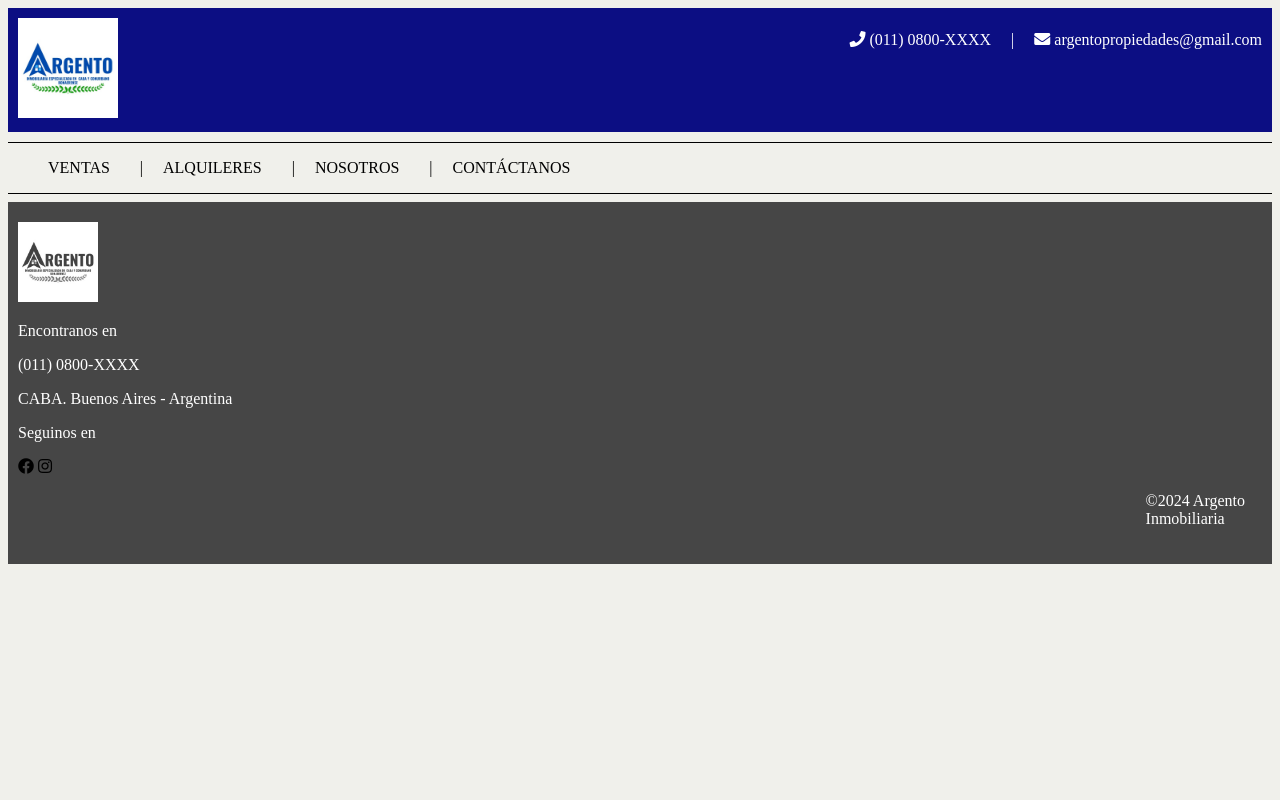
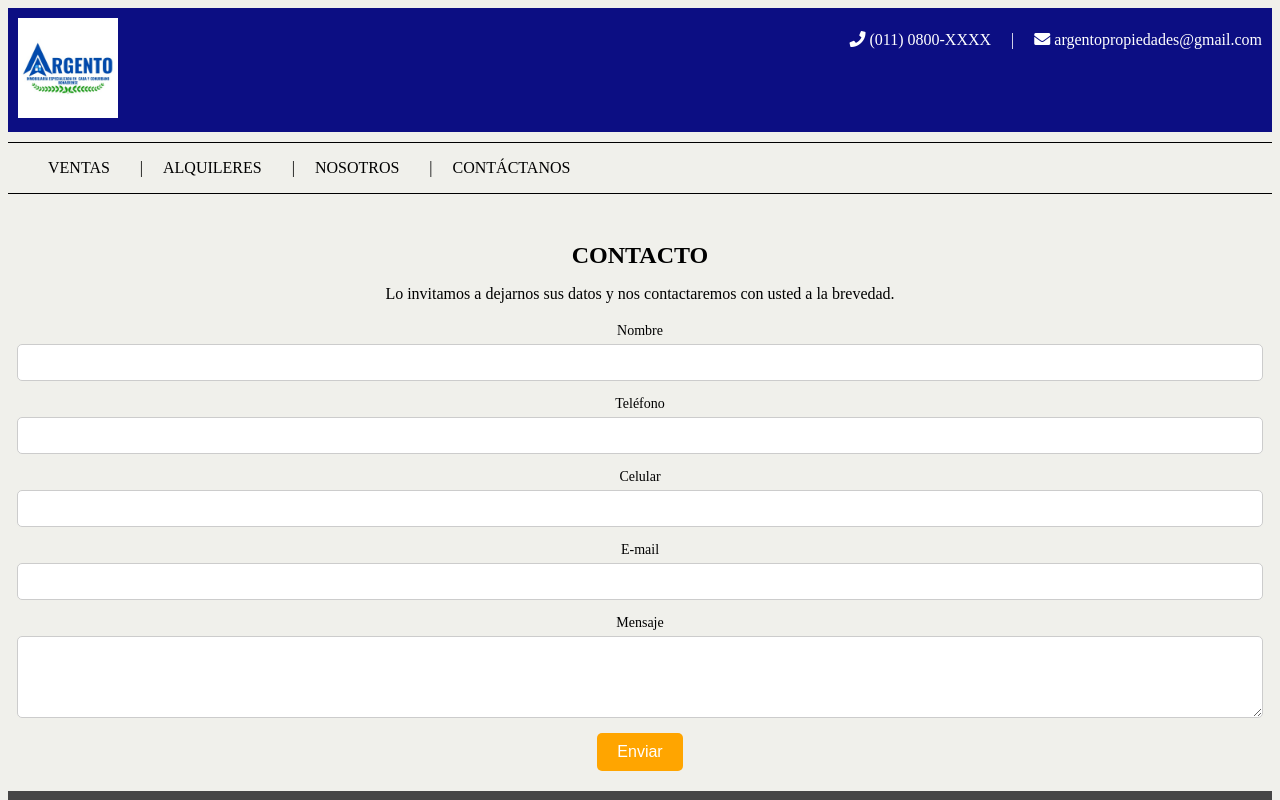
Before and after one commit to Ryu22/dis-oydesarrolloweb, a plain HTML site: page Argento Inmobiliaria/contáctanos.html in a window 1280 px wide. Shown: the top 800 px of the page. Drawn offline with Linux system fonts and the light colour scheme.

Commit message:
contactos

```diff
--- a/Argento Inmobiliaria/contáctanos.html
+++ b/Argento Inmobiliaria/contáctanos.html
@@ -32,6 +32,24 @@
     </ul>
     <hr>
 
+    <section class="contact-section">
+      <h1>CONTACTO</h1>
+      <p>Lo invitamos a dejarnos sus datos y nos contactaremos con usted a la brevedad.</p>
+      <form action="#" method="post">
+          <label for="nombre">Nombre</label>
+          <input type="text" id="nombre" name="nombre" required>
+          <label for="telefono">Teléfono</label>
+          <input type="tel" id="telefono" name="telefono" required>
+          <label for="celular">Celular</label>
+          <input type="tel" id="celular" name="celular">
+          <label for="email">E-mail</label>
+          <input type="email" id="email" name="email" required>
+          <label for="mensaje">Mensaje</label>
+          <textarea id="mensaje" name="mensaje" rows="4"></textarea>
+          <button type="submit">Enviar</button>
+      </form>
+    </section>
+
     <footer class="footer-content">
       <div class="logo-footer">
         <img src="Imagenes/logo_argento.jpg" alt="Argento Inmobiliaria">
--- a/Argento Inmobiliaria/index.css
+++ b/Argento Inmobiliaria/index.css
@@ -67,7 +67,6 @@ footer {
   background-color: #464646;
   padding: 20px 0;
   color: white;
-  position: inherit;
 }
 
 /* Estilos para el logo */
@@ -93,3 +92,51 @@ footer {
   position: relative;
   margin-left: 90%;
 }
+
+.contact-section {
+  background-color: #f0f0eb;
+  color: black;
+  padding: 20px;
+  text-align: center;
+}
+
+.contact-section h1 {
+  font-size: 24px;
+  font-weight: bold;
+  margin-bottom: 10px;
+}
+
+.contact-section p {
+  font-size: 16px;
+  margin-bottom: 20px;
+}
+
+.contact-section form {
+  display: flex;
+  flex-direction: column;
+  align-items: center;
+}
+
+.contact-section label {
+  font-size: 14px;
+  margin-bottom: 5px;
+}
+
+.contact-section input,
+.contact-section textarea {
+  width: 100%;
+  padding: 10px;
+  margin-bottom: 15px;
+  border: 1px solid #ccc;
+  border-radius: 5px;
+}
+
+.contact-section button {
+  background-color: orange;
+  color: white;
+  border: none;
+  padding: 10px 20px;
+  font-size: 16px;
+  cursor: pointer;
+  border-radius: 5px;
+}
```
Also changed, not shown: Argento Inmobiliaria/index.html (+8 -0 lines), 1 other file.
